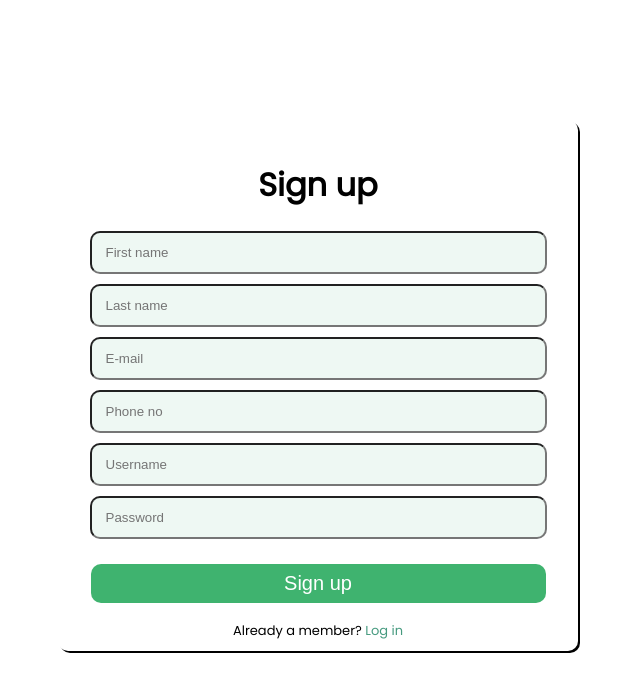
After one commit to DinithKumudika/Ayumed-Clinic-Management-System, a PHP site: the page made by app/views/pages/pharmacistsignup.php in a window 1280 px wide. The commit adds this page. Shown: the top 692 px of the page, without its empty margins (430-1070 px from the left). Run offline with PHP 8.4, Linux system fonts and the light colour scheme; the template is opened without the code that fills it, so the values that code supplies are empty.

Commit message:
added signup
git -m commit "changes added"

```diff
--- /dev/null
+++ b/app/views/pages/pharmacistsignup.php
@@ -0,0 +1,32 @@
+<!DOCTYPE html>
+<head>
+    <title>Signup page</title>
+    <link rel="stylesheet" href="pharmacistsignup.css">
+    <link href='https://fonts.googleapis.com/css?family=Poppins' rel='stylesheet'>
+</head>
+<body>
+    <div class="div-main">
+        <h1>Sign up</h1>
+
+        <form action="pharmacistsignup.php" method="post">
+
+            <input type="text" placeholder="First name" class="form-input" name="f-name" id="f-name">
+
+            <input type="text" placeholder="Last name" class="form-input" name="l-name" id="l-name">
+
+            <input type="email" placeholder="E-mail" class="form-input" name="e-mail" id="e-mail">
+
+            <input type="text" placeholder="Phone no" class="form-input" name="phone" id="phone">
+
+            <input type="text" placeholder="Username" class="form-input" name="username" id="username">
+
+            <input type="password" placeholder="Password" class="form-input" name="password" id="password">
+
+            <input type="submit" value="Sign up" class="button" name="signup">
+        </form>
+        <div class="not-member">
+            Already a member? <a href="pharmacistlogin.php">Log in</a>
+        </div>
+    </div>
+</body>
+</html>
--- /dev/null
+++ b/public/css/pharmacistsignup.css
@@ -0,0 +1,47 @@
+body {
+  font-family: "Poppins";
+}
+
+.div-main {
+  width: 500px;
+  padding: 20px 10px 10px 10px;
+  margin: 120px auto 0px 480px;
+  border-radius: 10px;
+  text-align: center;
+  box-shadow: 2px 2px;
+
+}
+
+.form-input {
+  width: 85%;
+  outline: none;
+  background: #eef8f3;
+  padding: 12px 14px;
+  margin-bottom: 10px;
+  border-radius: 10px;
+}
+
+.button {
+  font-size:20px;
+  margin-top: 15px;
+  padding: 8px 0;
+  border-radius: 10px;
+  outline: none;
+  border: none;
+  width: 91%;
+  background: rgba(15, 161, 76, 0.8);
+  color: #fff;
+  cursor: pointer;
+}
+.button:hover {
+  background: rgba(42, 171, 102, 0.8);
+}
+
+.not-member {
+  font-size: 13px;
+  margin-top: 18px;
+}
+.not-member a {
+  color: rgba(24, 129, 95, 0.8);
+  text-decoration: none;
+}
```
Also changed, not shown: app/controllers/User.php (+35 -0 lines), app/views/pages/addmedicines.php (+8 -11 lines), app/views/pages/pharmacistlogin.php (+4 -4 lines), app/views/pages/viewmedicines.php (+20 -13 lines), public/css/medicines.css (+73 -11 lines).
